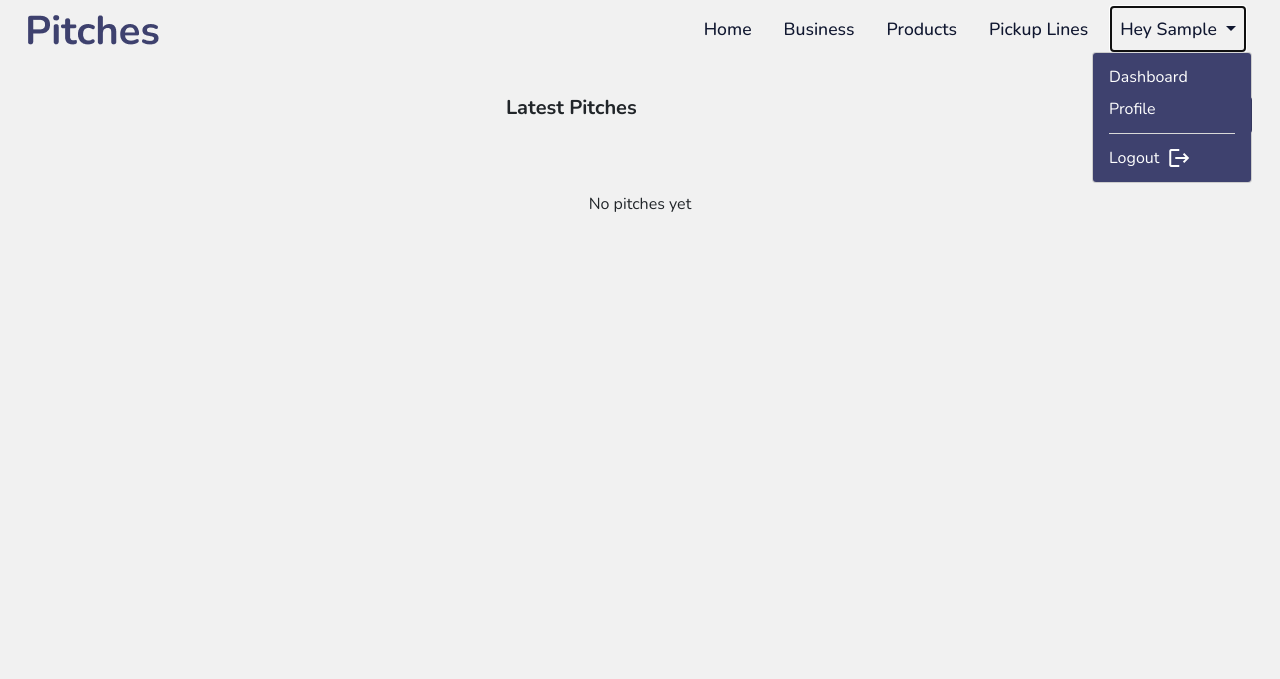
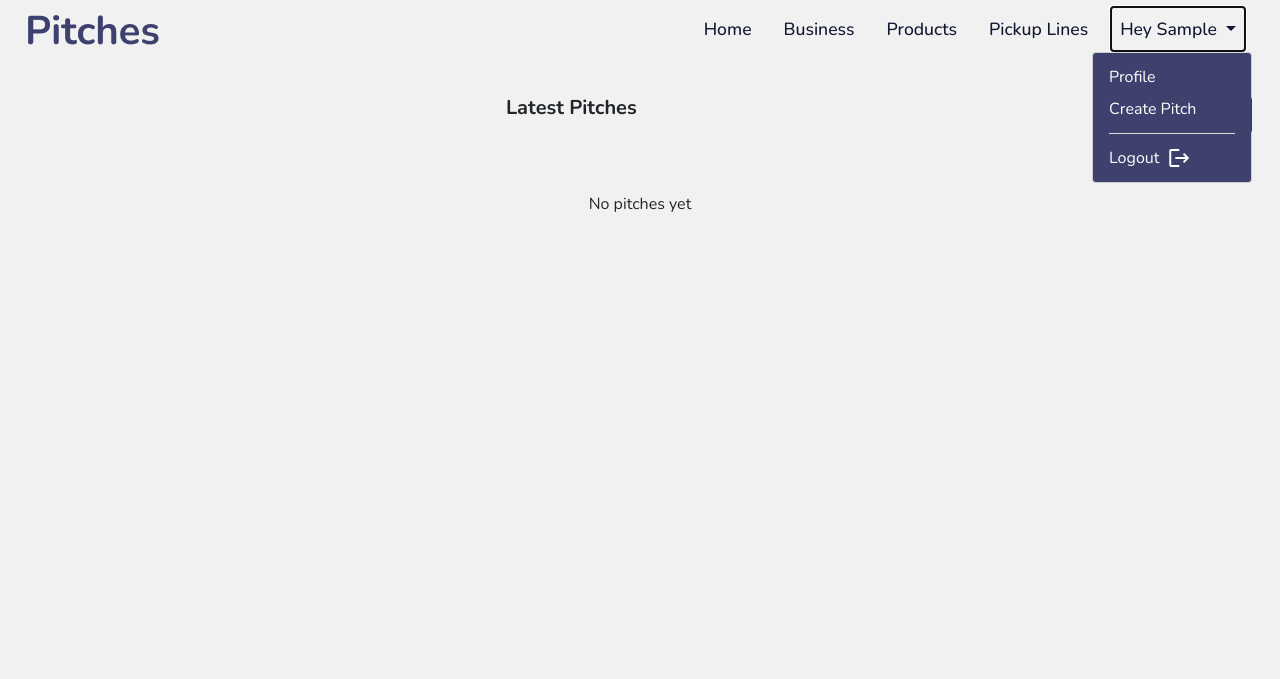
Before and after one commit to james-muriithi/pitches, a Flask app: page / in a window 1280 px wide, after a click that opens the changed part. Shown: the top 679 px of the page. Run offline with Flask 2, Linux system fonts and the light colour scheme; the visitor is signed in with stand-in values (Sample User, id 1); data comes from the database, SQL or seed files in the repository; data that the repository does not hold is empty; some libraries are stand-ins or nearby versions.

Commit message:
updated navbar

```diff
--- a/app/templates/navbar.html
+++ b/app/templates/navbar.html
@@ -43,8 +43,9 @@
                     </a>
 
                     <div class="dropdown-menu dropdown-menu-end bg-primary" aria-labelledby="navbarDropdown">
-                        <a class="dropdown-item bg-primary text-white" href="{{url_for('main.dashboard')}}">Dashboard</a>
                         <a class="dropdown-item bg-primary text-white" href="{{url_for('main.profile')}}">Profile</a>
+                        <a class="dropdown-item bg-primary text-white" href="#" data-bs-toggle="modal"
+                        data-bs-target="#createPitchModal" >Create Pitch</a>
                         <div class="dropdown-divider bg-white mx-3"></div>
                         <a class="dropdown-item bg-primary text-white d-flex align-item-center" href="{{url_for('auth.logout')}}">
                             Logout
```
